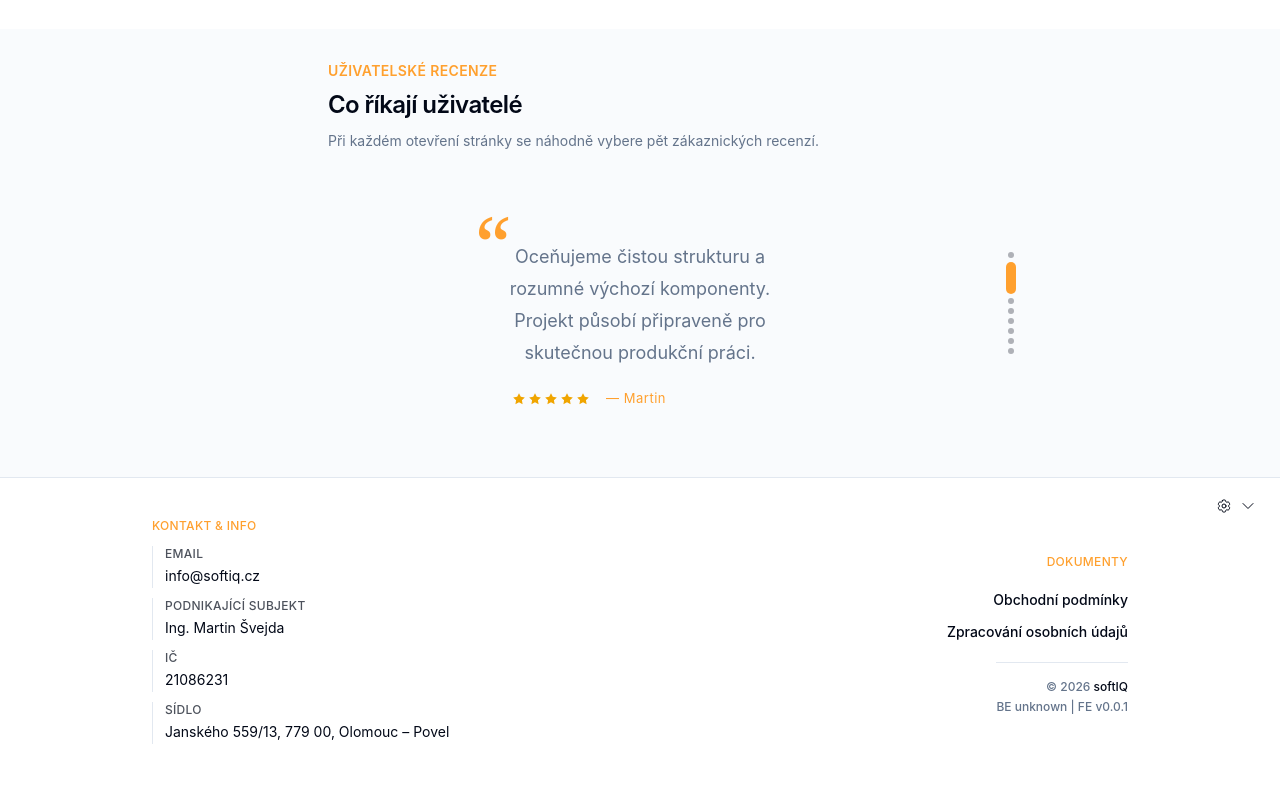
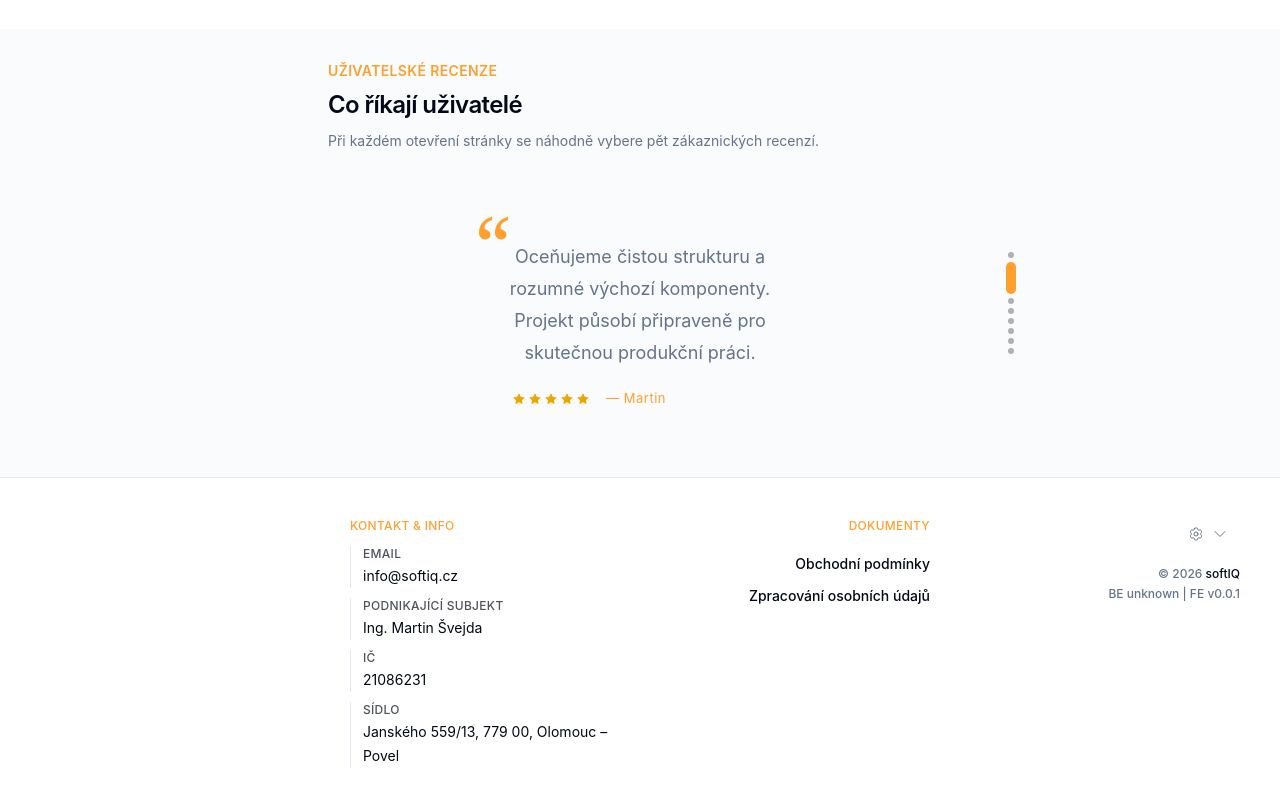
Before and after one commit to softiqcz/template-react-app, a Next.js app: page / in a window 1280 px wide. Shown: the part 694-1494 px from the top of the page. Built offline with nearby package versions, Linux system fonts and the light colour scheme; no server answers.

Commit message:
initial commit

```diff
--- a/src/components/layout/Footer.tsx
+++ b/src/components/layout/Footer.tsx
@@ -26,10 +26,12 @@ export function Footer() {
   const FE_VERSION = "v0.0.1";
 
   return (
-    <footer className="relative border-t bg-background">
-      <div className="site-container py-10 text-sm text-muted-foreground">
-        <div className="grid gap-10 md:grid-cols-[minmax(0,1fr)_minmax(16rem,auto)] md:items-start">
-          <section className="max-w-2xl space-y-3">
+    <footer className="border-t bg-background">
+      <div className="px-6 py-10 text-sm text-muted-foreground lg:px-10">
+        <div className="grid gap-10 md:grid-cols-4 md:items-start">
+          <div aria-hidden="true" className="hidden md:block" />
+
+          <section className="space-y-3">
             <p className="text-xs font-medium uppercase tracking-wide text-primary">
               Kontakt & info
             </p>
@@ -47,14 +49,11 @@ export function Footer() {
             </dl>
           </section>
 
-          <section className="flex flex-col gap-5 md:items-end md:pt-9">
+          <section className="flex flex-col gap-5 md:items-end md:text-right">
             <p className="text-xs font-medium uppercase tracking-wide text-primary">
               Dokumenty
             </p>
-            <nav
-              aria-label="Footer navigation"
-              className="flex flex-col gap-3 md:items-end"
-            >
+            <nav aria-label="Footer navigation" className="flex flex-col gap-3">
               {footerLinks.map((link) => (
                 <Link
                   key={link.href}
@@ -67,7 +66,11 @@ export function Footer() {
                 </Link>
               ))}
             </nav>
-            <div className="space-y-1 border-t pt-4 text-xs font-medium md:text-right">
+          </section>
+
+          <section className="flex flex-col items-start gap-4 md:items-end md:text-right">
+            <SettingsMenu switchId="footer-theme-switch" menuPosition="top" />
+            <div className="space-y-1 text-xs font-medium">
               <p>
                 © {currentYear}{" "}
                 <Link
@@ -86,9 +89,6 @@ export function Footer() {
           </section>
         </div>
       </div>
-      <div className="absolute top-3 right-3">
-        <SettingsMenu switchId="footer-theme-switch" menuPosition="top" />
-      </div>
     </footer>
   );
 }
```
